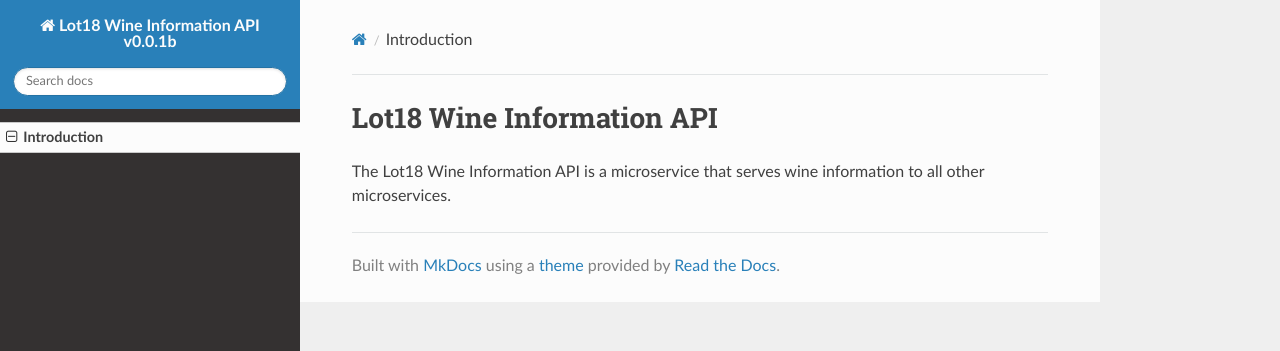
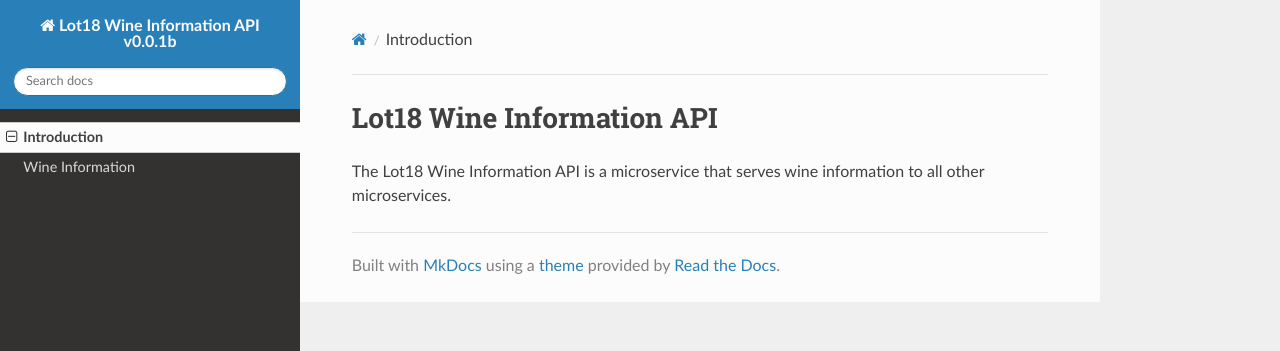
Before and after one commit to tomyoo/wine-info-microservice, an MkDocs documentation site: the page built from docs/index.md, in a window 1280 px wide. Shown: the top 351 px of the page. Built offline with MkDocs 1.6.1, drawn with Linux system fonts in a browser that asks for light colours; nearby versions of some CDN libraries; old or Windows-style settings are respelled for this version of MkDocs.

Commit message:
Update mkdocs.yml

```diff
--- a/mkdocs.yml
+++ b/mkdocs.yml
@@ -2,3 +2,4 @@
 theme: readthedocs
 pages:
     - 'Introduction': index.md
+    - 'Wine Information': wine_information.md
```
